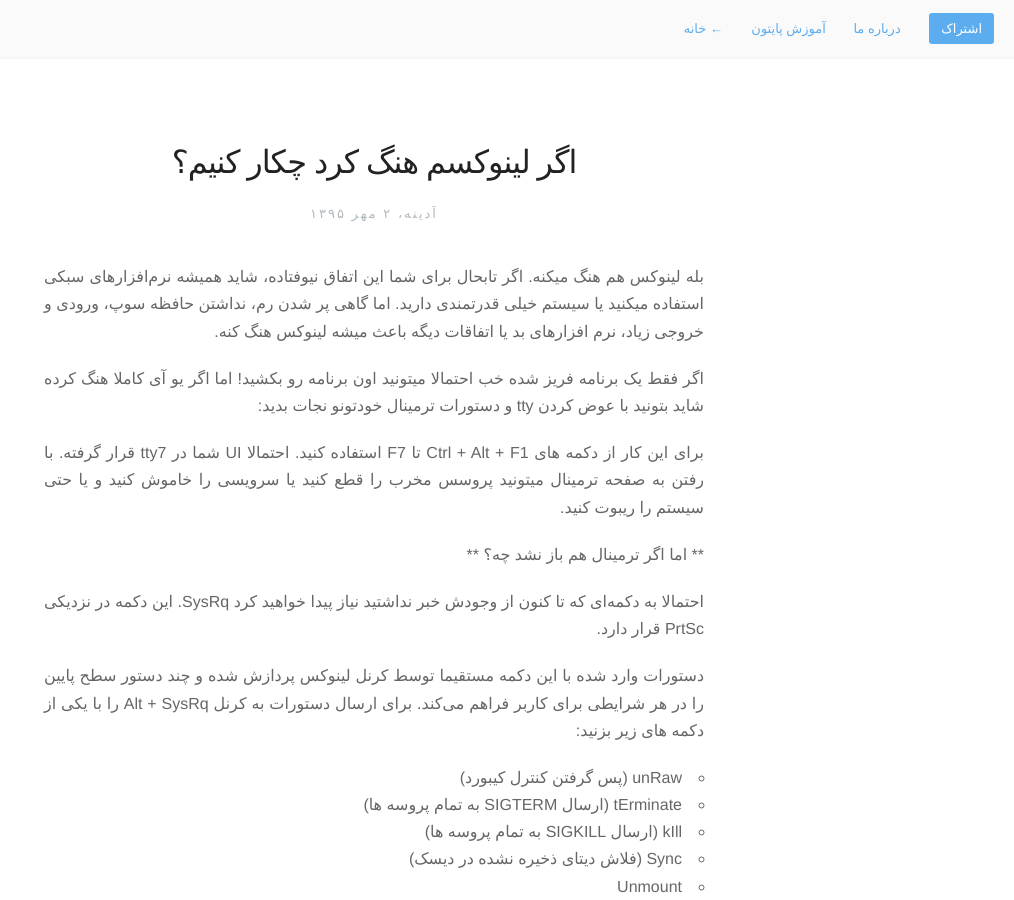
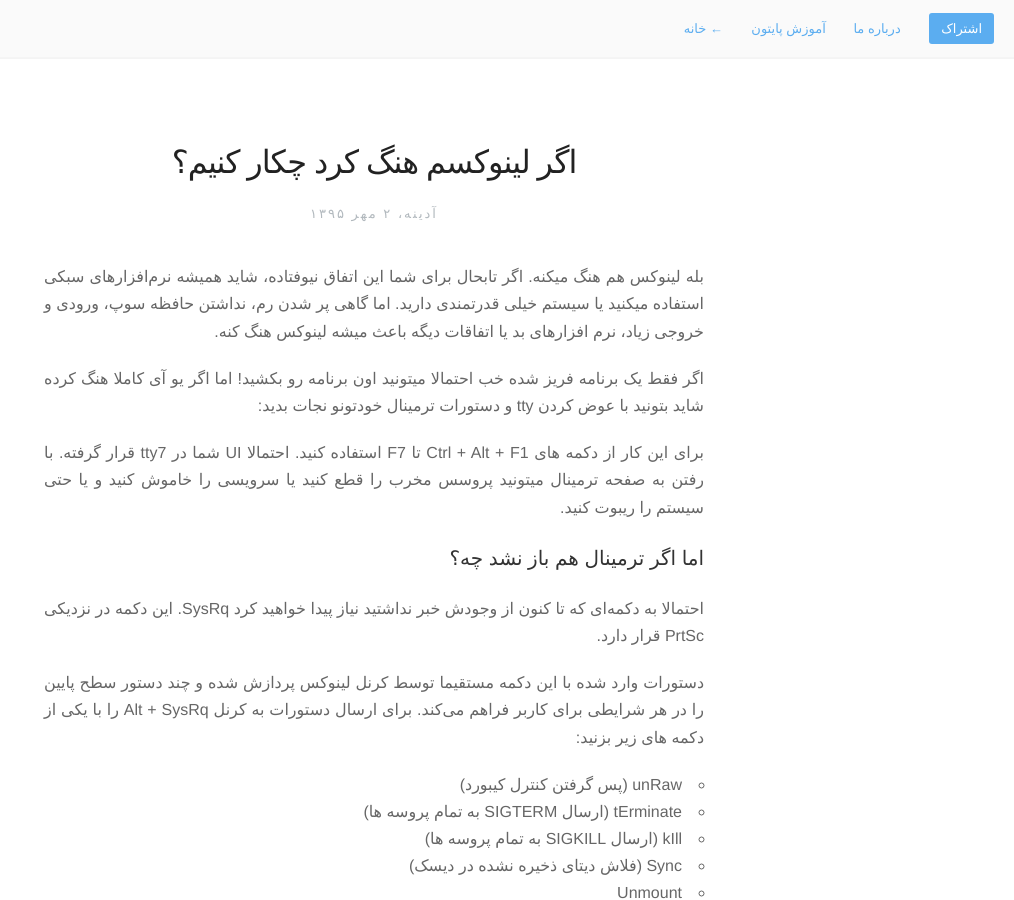
Before and after one commit to coderz-ir/coderz, a Jekyll site: the page built from _posts/2016-23-09-linux-sysrq.md, in a window 1280 px wide and 900 px high. Shown: the whole window, without its empty margins (266-1280 px from the left). Built offline with Jekyll 4.4.1, drawn with Linux system fonts in a browser that asks for light colours; some web fonts are replaced; Markdown is read by kramdown in place of the engine named in the settings.

```diff
--- a/_posts/2016-23-09-linux-sysrq.md
+++ b/_posts/2016-23-09-linux-sysrq.md
@@ -11,7 +11,7 @@ author: sajad
 
 برای این کار از دکمه های `Ctrl` + `Alt` + `F1` تا `F7` استفاده کنید. احتمالا UI شما در tty7 قرار گرفته. با رفتن به صفحه ترمینال میتونید پروسس مخرب را قطع کنید یا سرویسی را خاموش کنید و یا حتی سیستم را ریبوت کنید.
 
-** اما اگر ترمینال هم باز نشد چه؟ **
+###اما اگر ترمینال هم باز نشد چه؟
 
 احتمالا به دکمه‌ای که تا کنون از وجودش خبر نداشتید نیاز پیدا خواهید کرد `SysRq`. این دکمه در نزدیکی `PrtSc` قرار دارد.
 
```
